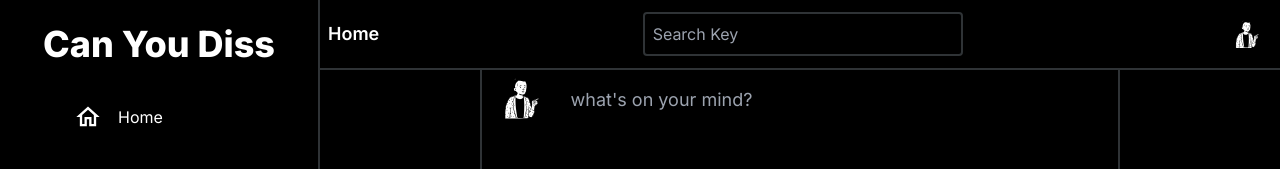
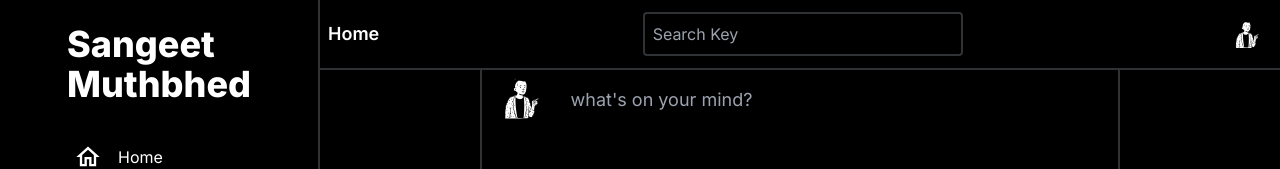
Before and after one commit to harshalranjhani/can-you-diss, a Next.js app: page / in a window 1280 px wide. Shown: the top 169 px of the page. Built offline with nearby package versions, Linux system fonts and the light colour scheme.

Commit message:
updated title to 'sangeet muthbhed'

```diff
--- a/components/Sidebar.jsx
+++ b/components/Sidebar.jsx
@@ -14,7 +14,8 @@ const Sidebar = () => {
         <div className="flex flex-col justify-center items-center">
           <Link href="/" className="hover:opacity-50 transition-all">
             <div className="hidden xl:flex text-4xl font-extrabold mt-6">
-              Can You Diss
+              Sangeet <br />
+              Muthbhed
             </div>
             <div>
               <Image
--- a/package.json
+++ b/package.json
@@ -28,7 +28,8 @@
     "react-dom": "18.2.0",
     "react-h5-audio-player": "^3.8.6",
     "react-redux": "^8.0.5",
-    "uuid": "^9.0.0"
+    "uuid": "^9.0.0",
+    "zustand": "^4.1.5"
   },
   "devDependencies": {
     "autoprefixer": "^10.4.13",
--- a/store/post-slice.js
+++ b/store/post-slice.js
@@ -86,7 +86,7 @@ const postSlice = createSlice({
     },
     deletePost(state, action) {
       const newState = state.posts.filter((item) => {
-        if (item.id !== action.payload.id) {
+        if (item.id == action.payload.id) {
           return item;
         }
       });
```
Also changed, not shown: 1 other file (tests, documents, lock files or other folders).
